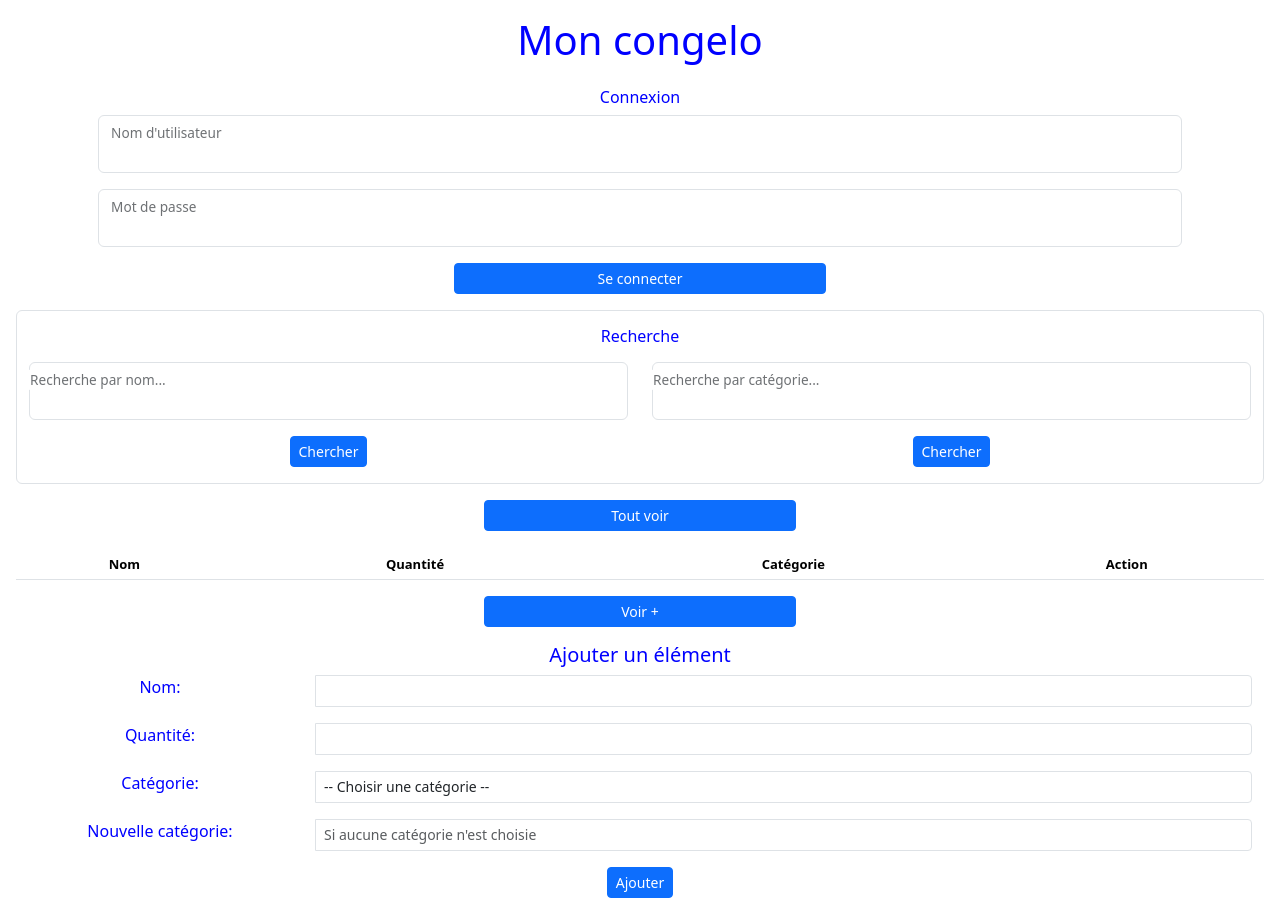
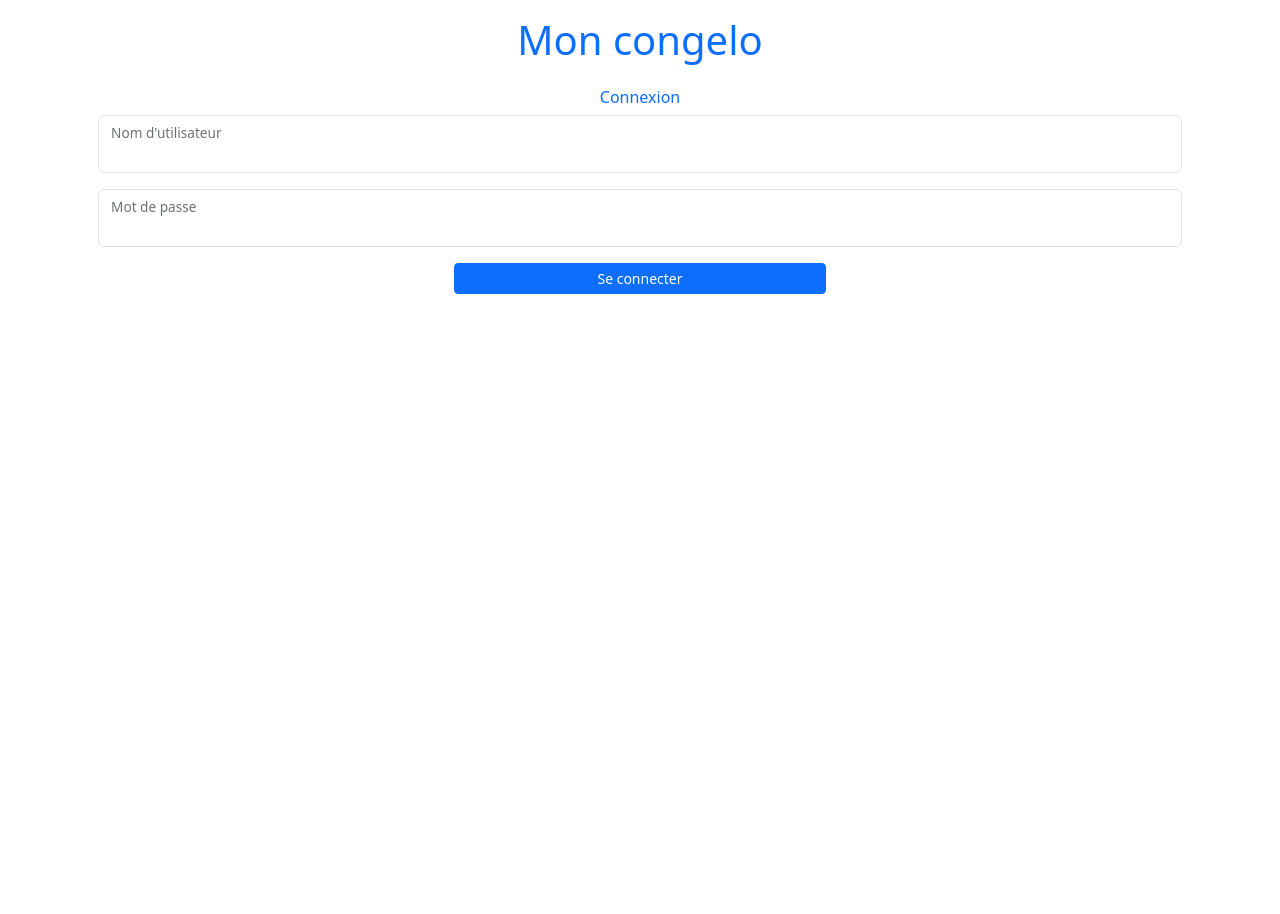
Before and after one commit to fanny-elimar/MonCongelo, a PHP site: page / in a window 1280 px wide. After the commit the page ends 294 px from the top, so only its background shows below. Run offline with PHP 8.4, Linux system fonts and the light colour scheme; lists and menus that the app fills with data are empty.

Commit message:
amélioration ux

```diff
--- a/index.html
+++ b/index.html
@@ -12,11 +12,11 @@
     <body>
 <div class="container">
     <div class="d-flex flex-row my-3">
-        <h1 class="col-8 offset-2">Mon congelo</h1>
+        <h1 class="col-8 offset-2 text-primary">Mon congelo</h1>
         <button onclick="logout()" class="border border-0 bg-transparent d-none logout-button"><img src="logout.png" style="width: 25px;"></button>
     </div>
         <div class="" id="login-form">
-<h6>Connexion</h6>
+<h6 class="text-primary">Connexion</h6>
         <div id="connexion_username" class="form-floating mx-3">
                 <input type="text" id="username" class="form-control mb-3">
                 <label for="username" class="">Nom d'utilisateur</label>
@@ -28,27 +28,28 @@
                 <button type="button" onclick="login()" class="btn-primary btn btn-sm col-4">Se connecter</button>
             </div>
         </div>
-<div class="m-3" id="display-congelo">
+<div class="m-3 d-none" id="display-congelo">
 
 <div class="border rounded container-fluid mt-3 pb-3">
     <div class="row">
-    <h6 class="my-3">Recherche</h6>
+    <h6 class="my-3 text-primary">Recherche</h6>
 </div>
     <div class="row">
-        <div id="search-form-name" class="form-floating col-6">
-                <input type="text" id="search-by-name" class="form-control mb-3">
+        <div id="search-form-name" class="form-floating col-12">
+                <input type="text" id="search-by-name" class="form-control ">
                 <label for="search-by-name" class="">Recherche par nom...</label>
-                <button onclick="filterByName()" class="btn-primary btn btn-sm">Chercher</button>
+                <button onclick="filterByName()" class="btn-primary btn btn-sm mb-1">Chercher</button>
             </div>
-            <div id="search-form-category" class="form-floating col-6">
+            <div id="category-buttons"></div>
+            <!--<div id="search-form-category" class="form-floating col-6">
                 <input type="text" id="search-by-category" class="form-control mb-3">
                 <label for="search-by-category" class="">Recherche par catégorie...</label>
 
                 <button onclick="filterByCategory()" class="btn-primary btn btn-sm ">Chercher</button>
-            </div>
+            </div>-->
         </div>
         </div>
-            <button onclick="initDatas(),showAll()" class="btn-primary btn btn-sm col-3 mt-3">Tout voir</button>
+            <button onclick="refreshDatas()" class="btn-primary btn btn-sm col-3 mt-3">Tout voir</button>
             <div class="row justify-content-center mt-1">
                 <p id="message_modif" class="alert alert-success d-none col-6"></p>
             </div>
@@ -71,7 +72,7 @@
 </div>
 
 <div id="edit-form" class="mb-5">
-    <h5>Modifier l'élément</h5>
+    <h5 class="text-primary">Modifier l'élément</h5>
     <div class="input-group input-group-sm mb-3 row">
         <label for="edit-nom" class="form-label col-3">Nom:</label>
         <input type="text" id="edit-nom" class="form-control col-6">
@@ -96,7 +97,7 @@
 </div>
 
 <div id="add-form" class="mt-3">
-    <h5>Ajouter un élément</h5>
+    <h5 class="text-primary">Ajouter un élément</h5>
     <div class="input-group input-group-sm mb-3 row">
         <label for="add-nom" class="form-label col-3">Nom:</label>
         <input type="text" id="add-nom" class="form-control col-6">
--- a/script.js
+++ b/script.js
@@ -1,6 +1,9 @@
 const noResultDiv = document.getElementById('no-result');
 congelo_display = document.getElementById('display-congelo');
 login_form = document.getElementById('login-form');
+categoryButtonsDiv = document.getElementById('category-buttons');
+const editForm=document.getElementById('edit-form');
+const editName=document.getElementById('edit-nom');
 token = "";
 const logoutButton = document.querySelector('.logout-button');
 const loadMoreButton = document.getElementById('load-more-button');
@@ -42,6 +45,8 @@ function login() {
         logoutButton.classList.remove('d-none');
         login_form.classList.add('d-none');
         showAll();
+        loadCategories();
+        //loadCategoriesButtons();
     })}
 
 function logout() {
@@ -58,8 +63,8 @@ function logout() {
 }
 
 function showAll() {
-    initMessage();
-    loadCategories();
+    //initMessage();
+    //loadCategories();
     //const url = 'https://whispering-ravine-73923-3f19d70e5dc9.herokuapp.com/api/product';
     const init = {
         method: 'GET',
@@ -81,7 +86,7 @@ function showAll() {
                 <td>${item.quantity}</td>
                 <td>${item.category}</td>
                 <td>
-                    <button onclick="editItem(${item.id}, '${item.name}','${item.quantity}','${item.category}')" class="btn btn-primary btn-sm mb-1">📝</button>
+                    <button onclick="editItem(${item.id}, '${item.name}','${item.quantity}','${item.category}'),editForm.scrollIntoView({ behavior: 'smooth', block: 'center' }),editName.focus()" class="btn btn-primary btn-sm mb-1">📝</button>
                     <button onclick="deleteItem(${item.id})" class="btn btn-primary btn-sm mb-1">❌</button>
                     </td>
             `;
@@ -95,6 +100,7 @@ function showAll() {
         // Désactiver le bouton si on a chargé tous les produits
         if (currentOffset >= data.total_count) {
             loadMoreButton.disabled = true;
+            loadMoreButton.classList.add('alert', 'alert-danger')
             loadMoreButton.innerText = 'Aucun autre produit';
         }
 
@@ -130,11 +136,10 @@ function addItem() {
     })
     .then(response => {
         if (!response.ok) throw new Error('Erreur lors de l\'ajout');
+        refreshDatas();
         createMessage(`Le produit <span style="font-weight: bold;">${addName} </span> a bien été ajouté :
-        <br>quantité : ${addQuantity}
-        <br>catégorie : ${addCategory} `)
-        initDatas();
-        showAll(); // Rafraîchit les données
+        <br>Quantité : ${addQuantity}
+        <br>Catégorie : ${addCategory} `)
         document.getElementById('add-nom').value = ''; // Réinitialise le champ
         document.getElementById('add-quantity').value = ''; // Réinitialise le champ
         document.getElementById('add-category').value = ''; // Réinitialise le champ
@@ -158,10 +163,8 @@ function deleteItem(id) {
             throw new Error(`Erreur lors de la suppression : ${response.status} ${response.statusText}`);
         }
         console.log(response)
-        initMessage();
+        refreshDatas();
         createMessage(`Le produit a bien été supprimé.`)
-        initDatas();
-        showAll(); // Rafraîchit les données
     })
     .catch(error => {
         console.error('Erreur :', error);
@@ -190,7 +193,7 @@ function show(id) {
                 <td>${data.quantity}</td>
                 <td>${data.category}</td>
                 <td>
-                    <button onclick="editItem(${data.id}, '${data.name}','${data.quantity}','${data.category}')" class="btn btn-primary btn-sm mb-1">📝</button>
+                    <button onclick="editItem(${data.id}, '${data.name}','${data.quantity}','${data.category}');" class="btn btn-primary btn-sm mb-1">📝</button>
                     <button onclick="deleteItem(${data.id})" class="btn btn-primary btn-sm mb-1">❌</button>
                     </td>
             `;
@@ -233,12 +236,10 @@ function updateItem() {
     })
     .then(response => {
         if (!response.ok) throw new Error('Erreur lors de la modification');
-        initMessage();
+        refreshDatas();
         createMessage(`Le produit <span style="font-weight: bold;">${newName} </span> a bien été modifié :
         <br>quantité : ${newQuantity}
         <br>catégorie : ${newCategory} `)
-        initDatas();
-        showAll(); // Rafraîchit les données
         cancelEdit(); // Cache le formulaire
     })
     .catch(error => console.error('Erreur :', error));
@@ -252,10 +253,11 @@ function cancelEdit() {
 }
 
 function filterByCategory(filterValue) {
+    initMessage();
     noResultDiv.innerHTML='';
     const searchByCategory = document.getElementById("search-by-category");
-    const categoryFilter = searchByCategory.value.toLowerCase()
-    filterValue = categoryFilter;
+    //const categoryFilter = searchByCategory.value.toLowerCase()
+    //filterValue = categoryFilter;
     const init = {
         method: 'GET',
         headers: {
@@ -299,9 +301,10 @@ function filterByCategory(filterValue) {
 }
 
 function filterByName(filterValue) {
+    initMessage();
     noResultDiv.innerHTML='';
     const searchByName = document.getElementById("search-by-name");
-    const nameFilter = searchByName.value.toLowerCase()
+    const nameFilter = searchByName.value.toLowerCase().trim()
     filterValue = nameFilter;
     const init = {
         method: 'GET',
@@ -324,6 +327,7 @@ function filterByName(filterValue) {
         loadMoreButton.disabled=true
         if (datafiltered.length==0) {
             noResultDiv.innerHTML='Aucun produit trouvé';
+            noResultDiv.classList.add('alert', 'alert-warning')
         } else {
             datafiltered.forEach(item => {
                 const row = document.createElement('tr');
@@ -373,6 +377,46 @@ function loadCategories() {
             categorieSelect.appendChild(option);
         });
         })
+        uniq_cat.forEach(category => {
+        const button = document.createElement('button');
+        button.value = category;
+        button.textContent = category;
+        button.classList.add("btn-light","btn","btn-sm")
+        button.addEventListener('click', function() {filterByCategory(category) });
+        categoryButtonsDiv.appendChild(button);
+        // Vider le select avant d'ajouter les nouvelles options
+        })
+    })
+    .catch(error => {
+        console.error('Erreur lors du chargement des catégories :', error);
+    });
+}
+
+/*function loadCategoriesButtons() {
+    const init = {
+        method: 'GET',
+        headers: {
+            "Content-Type": "application/json",
+            'X-AUTH-TOKEN': token
+        }
+    }
+    fetch(url+'?limit='+noLimit+'&offset='+noOffset, init)
+    .then(response => response.json())
+    .then(datas => {
+        categories = []
+        datas.products.forEach(data => {
+            categories.push(data.category)})
+            uniq_cat = [...new Set(categories)]
+            console.log(uniq_cat)
+            uniq_cat.forEach(category => {
+            const button = document.createElement('button');
+            button.value = category;
+            button.textContent = category;
+            button.classList.add("btn-light","btn","btn-sm")
+            button.addEventListener('click', function() {filterByCategory(category) });
+            categoryButtonsDiv.appendChild(button);
+        });
+
 
         // Vider le select avant d'ajouter les nouvelles options
 
@@ -380,7 +424,7 @@ function loadCategories() {
     .catch(error => {
         console.error('Erreur lors du chargement des catégories :', error);
     });
-}
+}*/
 
 function initMessage() {
     message_modif.classList.add('d-none')
@@ -389,6 +433,7 @@ function initMessage() {
 
 function initDatas() {
     tbody.innerHTML = ''; // Efface le contenu précédent
+    categoryButtonsDiv.innerHTML=''
 currentOffset = 0
 loadMoreButton.disabled=false
 loadMoreButton.innerText = 'Voir +';
@@ -398,3 +443,10 @@ function createMessage(message) {
     message_modif.classList.remove('d-none')
     message_modif.innerHTML=message
 }
+
+function refreshDatas() {
+    initMessage();
+    initDatas();
+    showAll();
+    loadCategories();
+}
--- a/style.css
+++ b/style.css
@@ -1,5 +1,5 @@
 body {
-    color: blue;
+
     text-align: center
 }
 
```
